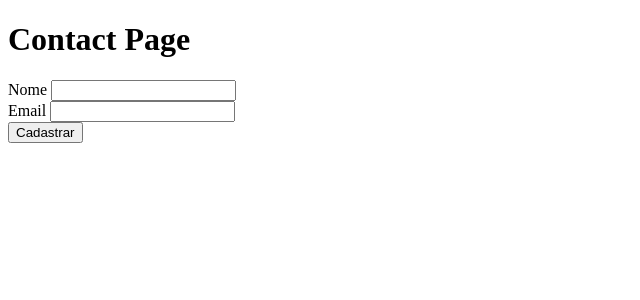
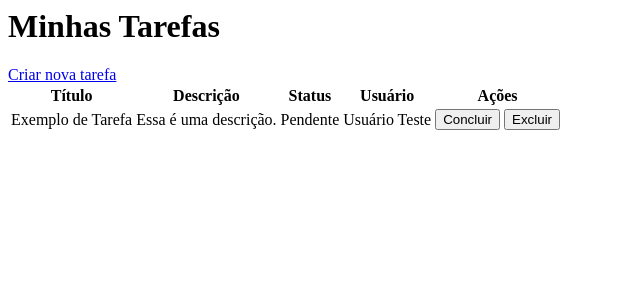
Before and after one commit to brzRaven01001/atividade2, a Flask app: page /tasks in a window 1280 px wide. Shown: the top 300 px of the page, without its empty margins (0-640 px from the left). Run offline with Flask 3, Linux system fonts and the light colour scheme.

Commit message:
Update tasks.html

```diff
--- a/MVC-flask-master/view/templates/tasks.html
+++ b/MVC-flask-master/view/templates/tasks.html
@@ -1,24 +1,36 @@
-<!DOCTYPE html>
-<html lang="en">
+<html>
 <head>
-    <meta charset="UTF-8">
-    <meta name="viewport" content="width=device-width, initial-scale=1.0">
-    <title>Contact Page</title>
+    <title>Minhas Tarefas</title>
 </head>
 <body>
-    <h1>Contact Page</h1>
 
-    <form method="POST">
-        <label for="name">Nome</label>
-        <input type="text" name="name" id="name" required>
+    <h1>Minhas Tarefas</h1>
 
-        <br/>
+    <a href="create_task.html">Criar nova tarefa</a>
 
-        <label for="email">Email</label>
-        <input type="email" name="email" id="email" required>
+    <table>
+        <thead>
+            <tr>
+                <th>Título</th>
+                <th>Descrição</th>
+                <th>Status</th>
+                <th>Usuário</th>
+                <th>Ações</th>
+            </tr>
+        </thead>
+        <tbody>
+            <tr>
+                <td>Exemplo de Tarefa</td>
+                <td>Essa é uma descrição.</td>
+                <td>Pendente</td>
+                <td>Usuário Teste</td>
+                <td>
+                    <button>Concluir</button>
+                    <button>Excluir</button>
+                </td>
+            </tr>
+        </tbody>
+    </table>
 
-        <br/>
-        <button type="submit">Cadastrar</button>
-    </form>
 </body>
 </html>
```
